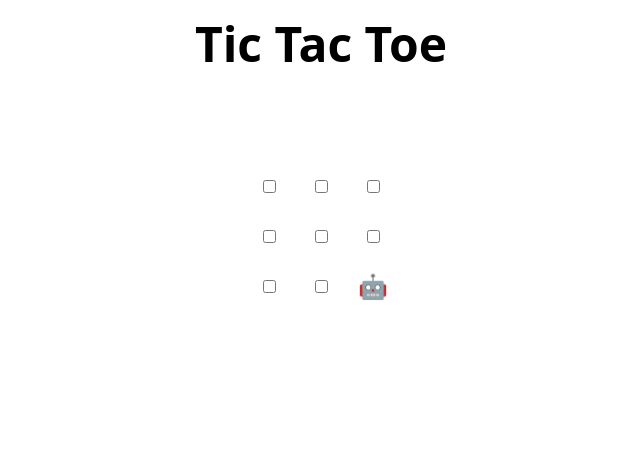
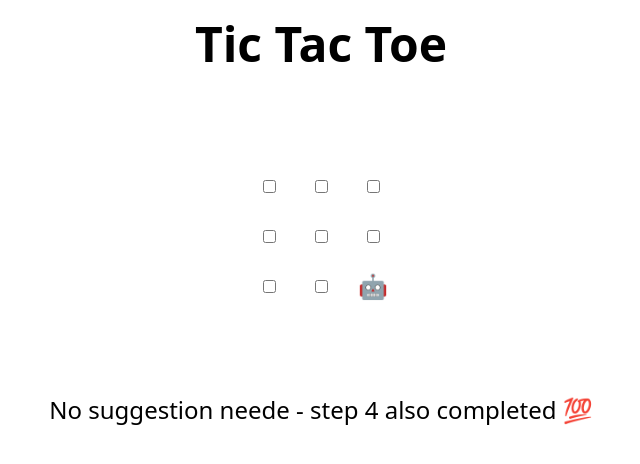
Before and after one commit to talhaStti/introduction-to-github, a plain HTML site: page index.html in a window 1280 px wide. Shown: the whole page, without its empty margins (319-959 px from the left). Drawn offline with Linux system fonts and the light colour scheme.

Commit message:
Update index.html

```diff
--- a/index.html
+++ b/index.html
@@ -47,6 +47,7 @@
   </tr>
 </table>
 
+<p> No suggestion neede - step 4 also completed 💯 </P>
 <h2 hidden>Game over, refresh to play again 🧑‍💻 🤖!</h2>
 
 <script>
```
